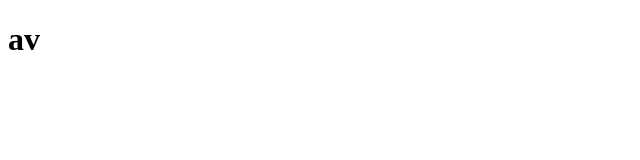
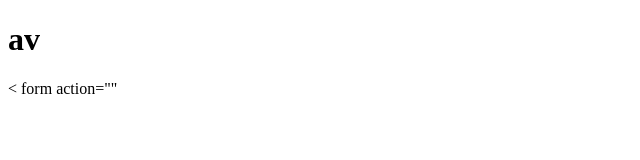
Before and after one commit to AvRajbanshi2/NEWBIE, a plain HTML site: page index.html in a window 1280 px wide. Shown: the whole page, without its empty margins (0-640 px from the left). Drawn offline with Linux system fonts and the light colour scheme.

Commit message:
first commit

```diff
--- a/index.html
+++ b/index.html
@@ -7,5 +7,7 @@
 </head>
 <body>
     <h1>av</h1>
+    < form action=""<div class="
+    "></div>
 </body>
 </html>
```
